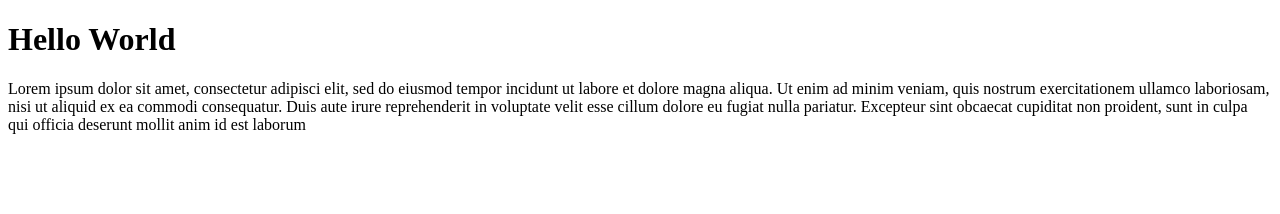
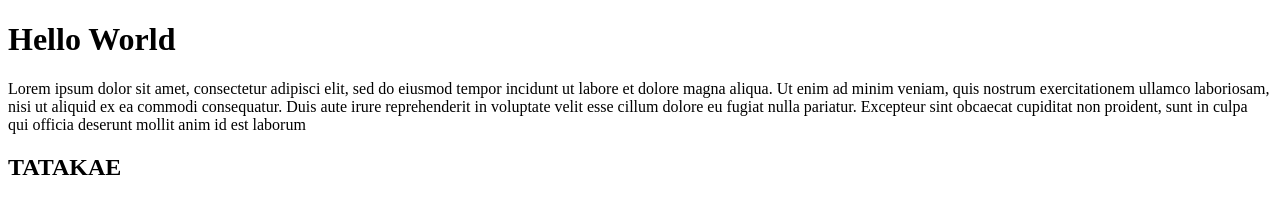
Before and after one commit to mark5041/htmlcss-hello, a plain HTML site: page index.html in a window 1280 px wide. Drawn offline with Linux system fonts and the light colour scheme.

Commit message:
Paragraph

```diff
--- a/index.html
+++ b/index.html
@@ -9,5 +9,6 @@
 <body>
     <h1>Hello World</h1>
     <p>Lorem ipsum dolor sit amet, consectetur adipisci elit, sed do eiusmod tempor incidunt ut labore et dolore magna aliqua. Ut enim ad minim veniam, quis nostrum exercitationem ullamco laboriosam, nisi ut aliquid ex ea commodi consequatur. Duis aute irure reprehenderit in voluptate velit esse cillum dolore eu fugiat nulla pariatur. Excepteur sint obcaecat cupiditat non proident, sunt in culpa qui officia deserunt mollit anim id est laborum</p>
+    <h2>TATAKAE</h2>
 </body>
 </html>
```
